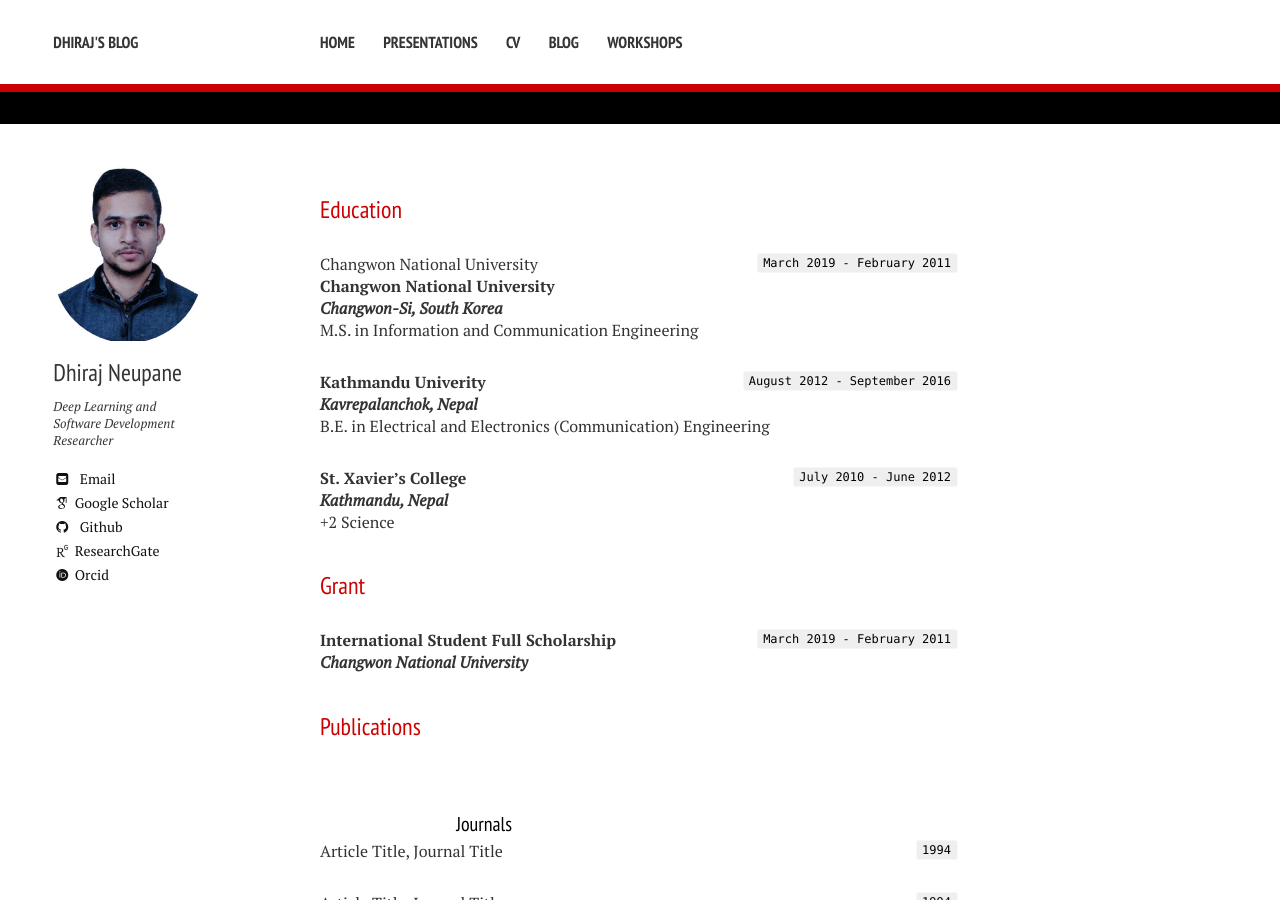
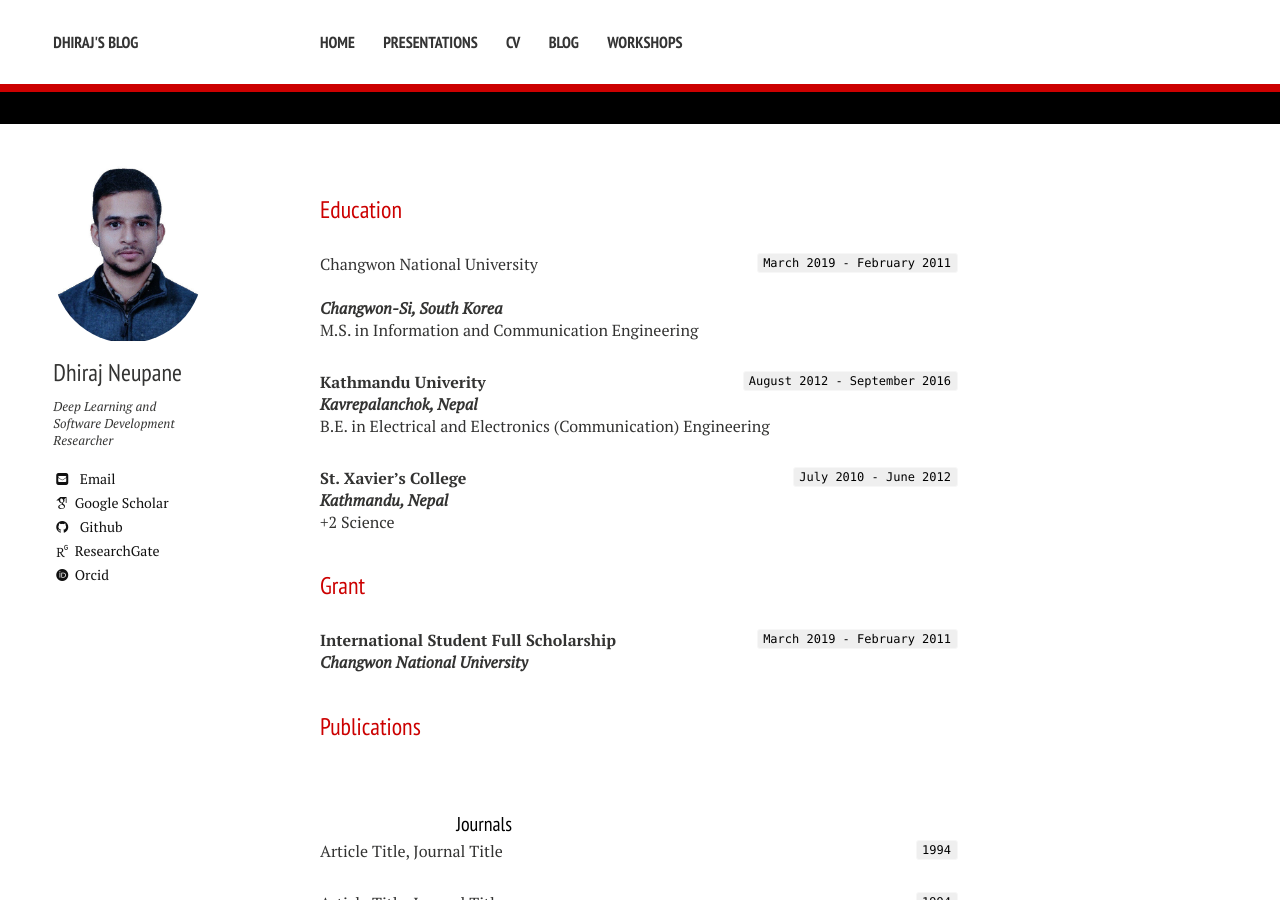
Before and after one commit to PIjarihd/dhirajneupane.github.io, a Jekyll site: the page built from cv.md, in a window 1280 px wide and 900 px high. Built offline with Jekyll 4.4.1, drawn with Linux system fonts in a browser that asks for light colours; nearby versions of some CDN libraries; some web fonts are replaced.

Commit message:
Update cv.md

```diff
--- a/cv.md
+++ b/cv.md
@@ -9,7 +9,7 @@ layout: resume
 
 `March 2019 - February 2011`
 [Changwon National University](https://www.changwon.ac.kr/eng)<br/>
-__Changwon National University__ <br/>_Changwon-Si, South Korea_
+<!--__Changwon National University__ --> <br/>_Changwon-Si, South Korea_
 <br/>M.S. in Information and Communication Engineering
 
 `August 2012 - September 2016`
```
